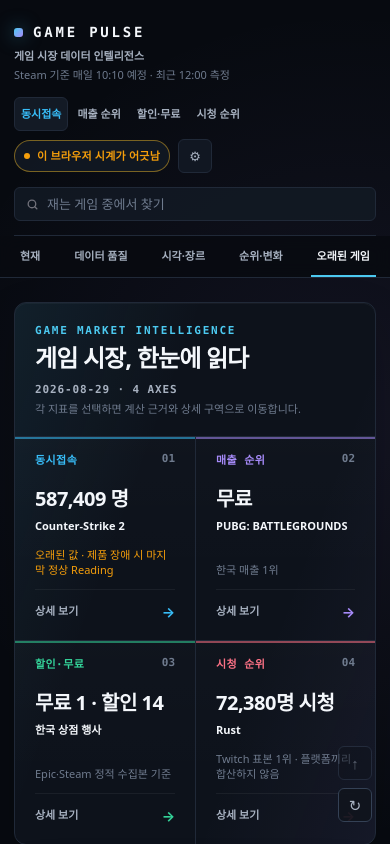
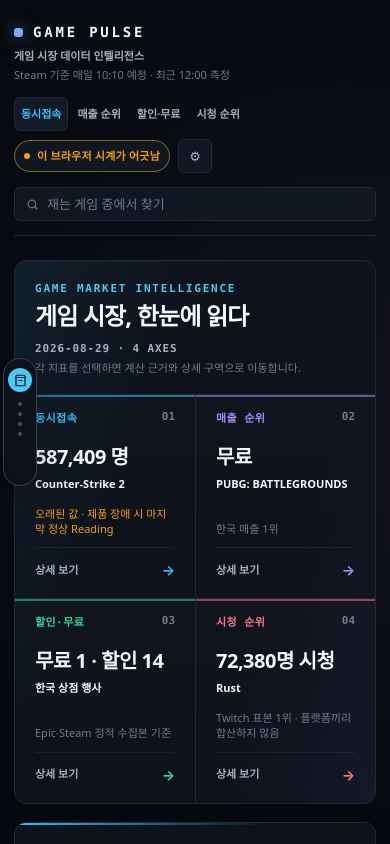
Before and after one commit to myeongjundev/info-board, a React (Vite) app: page / in a window 390 px wide. Shown: the top 844 px of the page. Built offline with nearby package versions, Linux system fonts and the light colour scheme.

Commit message:
feat: add responsive compact section rail

```diff
--- a/src/main.jsx
+++ b/src/main.jsx
@@ -5,6 +5,7 @@
 import StreamingPage from './ui/StreamingPage.jsx';
 import SalesChartsPage from './ui/SalesChartsPage.jsx';
 import './ui/styles.css';
+import './ui/section-nav-compact.css';
 
 function Root() {
   const [route, setRoute] = useState(() => window.location.hash);
--- a/src/ui/SectionNav.jsx
+++ b/src/ui/SectionNav.jsx
@@ -24,8 +24,10 @@
 
 export default function SectionNav({ items }) {
   const [active, setActive] = useState(items[0]?.id);
+  const [compactOpen, setCompactOpen] = useState(false);
 
   function moveToSection(event, id) {
+    setCompactOpen(false);
     if (id !== 'sec-now') return;
 
     // 첫 구획의 실제 시작점보다 페이지 머리가 더 좋은 개요다. 상단의 서비스명,
@@ -70,9 +72,25 @@
 
   const shown = items.filter((i) => present.includes(i.id));
   if (shown.length === 0) return null;
+  const activeItem = shown.find((i) => i.id === active) ?? shown[0];
 
   return (
-    <nav className="secnav" aria-label="구획 바로가기">
+    <nav className={`secnav${compactOpen ? ' is-compact-open' : ''}`} aria-label="구획 바로가기">
+      <button
+        className="secnav-compact-toggle"
+        type="button"
+        aria-expanded={compactOpen}
+        aria-label={compactOpen ? '구획 메뉴 접기' : `구획 메뉴 열기, 현재 ${activeItem.label}`}
+        onClick={() => setCompactOpen((open) => !open)}
+      >
+        <span className="secnav-compact-current" aria-hidden="true">
+          <NavGlyph name={activeItem.icon} />
+        </span>
+        <span className="secnav-compact-dots" aria-hidden="true">
+          {shown.filter((i) => i.id !== activeItem.id).map((i) => <i key={i.id} />)}
+        </span>
+        <span className="secnav-compact-close" aria-hidden="true">×</span>
+      </button>
       <ul>
         {shown.map((i) => (
           <li key={i.id}>
--- /dev/null
+++ b/src/ui/section-nav-compact.css
@@ -0,0 +1,145 @@
+/* 좁은 화면의 구획 나브.
+   전체 레일을 둘 자리가 없을 때는 현재 구획 아이콘과 나머지 구획의 점만 남긴다. */
+.secnav-compact-toggle { display: none; }
+
+@media (max-width: 1599px) {
+  .secnav {
+    position: fixed;
+    top: 50%;
+    left: 8px;
+    z-index: 40;
+    width: 34px;
+    height: 128px;
+    min-height: 0;
+    margin: 0;
+    padding: 5px 4px;
+    transform: translateY(-50%);
+    box-sizing: border-box;
+    border: 1px solid var(--border-2);
+    border-radius: 17px;
+    background: rgba(13, 18, 27, .94);
+    box-shadow: 0 16px 42px rgba(0, 0, 0, .28);
+    backdrop-filter: blur(14px);
+    transition: width .18s ease, height .18s ease, border-radius .18s ease;
+  }
+
+  .secnav > ul { display: none; }
+  .secnav-icon { display: block; }
+
+  .secnav-compact-toggle {
+    display: flex;
+    width: 24px;
+    height: 116px;
+    padding: 4px 0;
+    flex-direction: column;
+    align-items: center;
+    border: 0;
+    border-radius: 12px;
+    background: transparent;
+    color: var(--text-dim);
+    cursor: pointer;
+  }
+  .secnav-compact-toggle:hover { color: var(--text); background: rgba(255, 255, 255, .045); }
+  .secnav-compact-toggle:focus-visible { outline: 2px solid var(--accent); outline-offset: 2px; }
+
+  .secnav-compact-current {
+    display: grid;
+    width: 24px;
+    height: 24px;
+    flex: none;
+    place-items: center;
+    border-radius: 50%;
+    background: var(--accent);
+    color: #061018;
+  }
+  .secnav-compact-current .secnav-icon { width: 15px; height: 15px; }
+  .secnav-compact-dots {
+    display: grid;
+    gap: 6px;
+    margin-top: 10px;
+  }
+  .secnav-compact-dots i {
+    display: block;
+    width: 4px;
+    height: 4px;
+    border-radius: 50%;
+    background: var(--text-faint);
+    opacity: .62;
+  }
+  .secnav-compact-close { display: none; }
+
+  .secnav.is-compact-open {
+    width: 122px;
+    height: auto;
+    min-height: 330px;
+    padding: 38px 8px 64px;
+    border-radius: 16px;
+  }
+  .secnav.is-compact-open .secnav-compact-toggle {
+    position: absolute;
+    top: 7px;
+    right: 7px;
+    width: 28px;
+    height: 28px;
+    padding: 0;
+    justify-content: center;
+    border-radius: 8px;
+  }
+  .secnav.is-compact-open .secnav-compact-current,
+  .secnav.is-compact-open .secnav-compact-dots { display: none; }
+  .secnav.is-compact-open .secnav-compact-close { display: block; font-size: 20px; line-height: 1; }
+  .secnav.is-compact-open > ul {
+    display: grid;
+    gap: 4px;
+    overflow: visible;
+  }
+  .secnav.is-compact-open a {
+    display: grid;
+    grid-template-columns: 20px minmax(0, 1fr);
+    align-items: center;
+    gap: 8px;
+    min-height: 42px;
+    padding: 0 9px;
+    border: 0;
+    border-radius: 9px;
+    color: var(--text-dim);
+    font-size: 11px;
+    line-height: 1.2;
+  }
+  .secnav.is-compact-open a:hover { background: rgba(255, 255, 255, .045); color: var(--text); }
+  .secnav.is-compact-open a.is-on {
+    background: var(--accent);
+    color: #061018;
+    box-shadow: 0 8px 20px rgba(76, 201, 240, .18);
+  }
+
+  /* 접혔을 때는 참고 화면처럼 동작 버튼도 숨긴다. 펼치면 같은 패널의 아래 칸이 된다. */
+  .secnav + .symbolrail { display: none; }
+  .secnav.is-compact-open + .symbolrail {
+    top: calc(50% + 100px);
+    right: auto;
+    bottom: auto;
+    left: 22px;
+    z-index: 41;
+    display: grid;
+    grid-template-columns: 1fr 1fr;
+    gap: 4px;
+    width: 94px;
+    padding-top: 10px;
+    border-top: 1px solid var(--border);
+  }
+  .secnav.is-compact-open + .symbolrail button {
+    width: 45px;
+    height: 38px;
+    border: 0;
+    border-radius: 8px;
+    background: transparent;
+    font-size: 18px;
+  }
+  .secnav.is-compact-open + .symbolrail button:hover { background: rgba(255, 255, 255, .055); }
+}
+
+@media (max-width: 420px) {
+  .secnav { left: 3px; }
+  .secnav.is-compact-open + .symbolrail { left: 17px; }
+}
```
